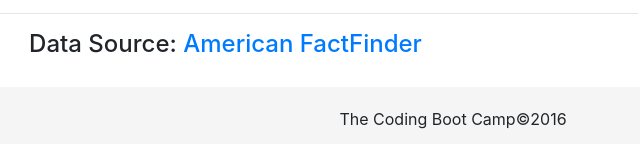
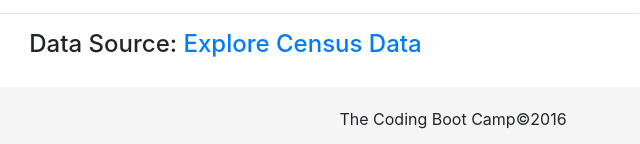
Before and after one commit to Storkopolus/D3-Challenge, a plain HTML site: page index.html in a window 1280 px wide. Shown: the part 707-851 px from the top of the page, 272-912 px from the left. Drawn offline with nearby package versions, Linux system fonts and the light colour scheme.

Commit message:
Update index.html

```diff
--- a/index.html
+++ b/index.html
@@ -32,7 +32,7 @@
         <h2 class="text-center">Correlations Discovered Between Health Care and Poverty</h2>
         <hr>
         <h4 class="text-center">Data Source:
-        <a href="https://factfinder.census.gov/faces/nav/jsf/pages/searchresults.xhtml">American FactFinder</a>
+        <a href="https://data.census.gov/cedsci/">Explore Census Data</a>
         </h4>
       </div>
     </div>
```
